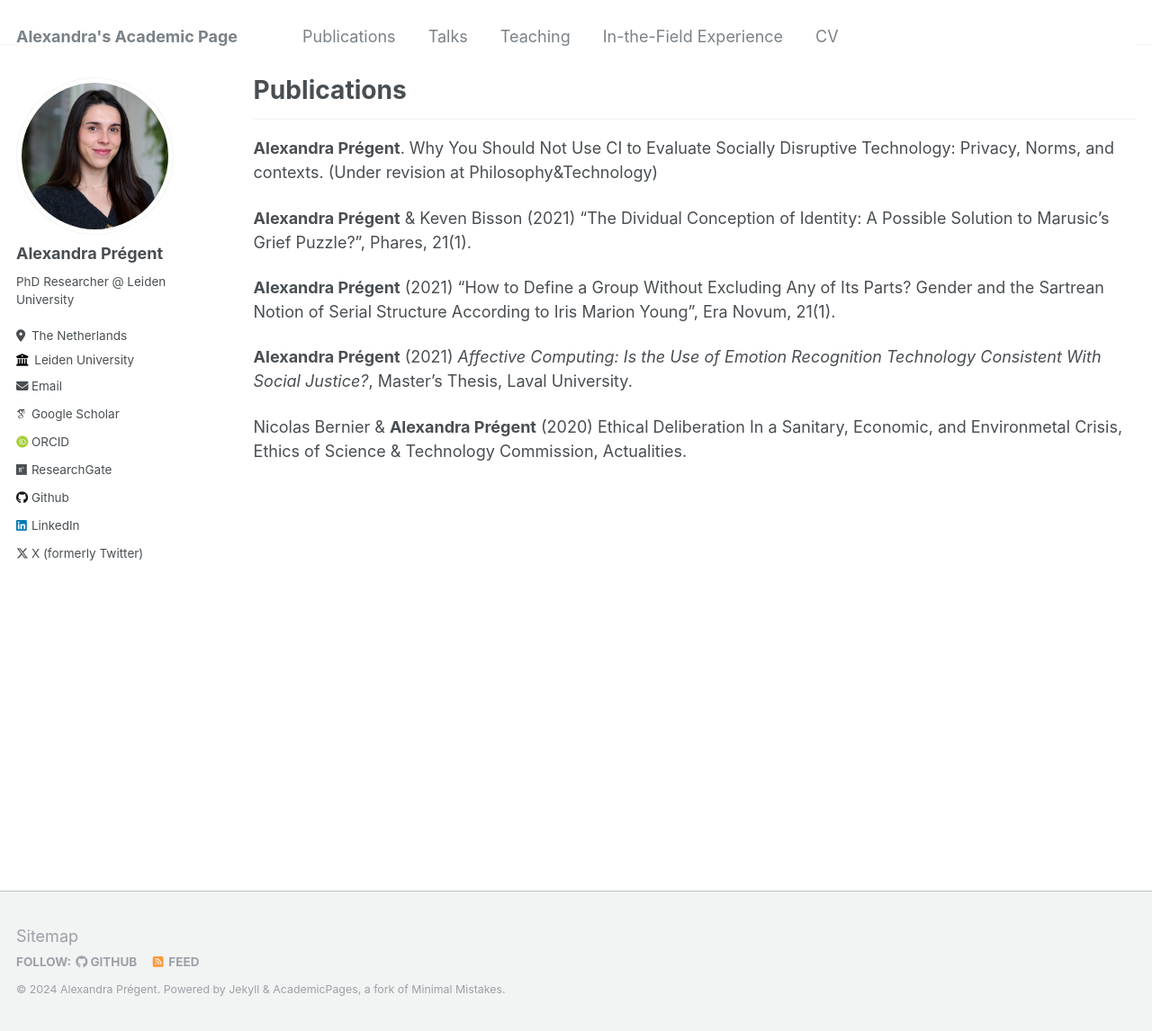
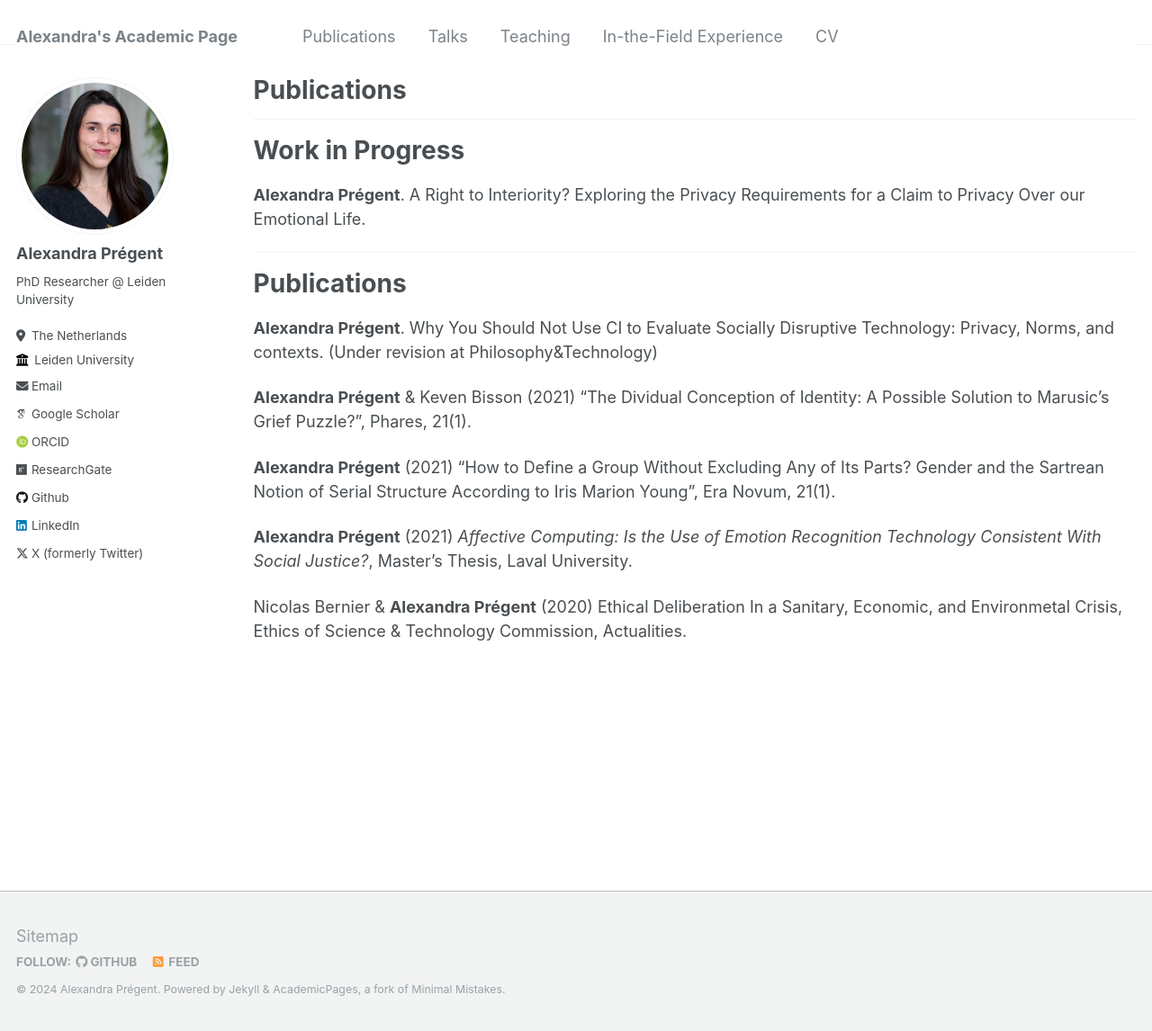
Before and after one commit to AlexandraPregent/AlexandraPregent.github.io, a Jekyll site: the page built from _pages/publications.md, in a window 1280 px wide and 1146 px high. Shown: the whole window at 90% size. Built offline with Jekyll 4.4.1, drawn with Linux system fonts in a browser that asks for light colours; some web fonts are replaced.

Commit message:
Update publications.md

```diff
--- a/_pages/publications.md
+++ b/_pages/publications.md
@@ -4,9 +4,16 @@ title: "Publications"
 permalink: /publications/
 author_profile: true
 ---
+****
+
+# Work in Progress
+
+**Alexandra Prégent**. A Right to Interiority? Exploring the Privacy Requirements for a Claim to Privacy Over our Emotional Life.
+
 
 ****
 
+# Publications
 
 **Alexandra Prégent**. Why You Should Not Use CI to Evaluate Socially Disruptive Technology: Privacy, Norms, and contexts. (Under revision at Philosophy&Technology)
 
```
